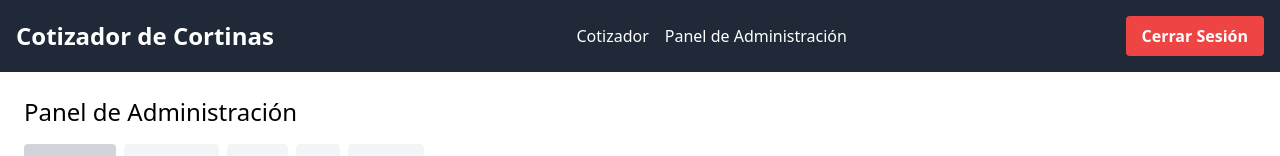
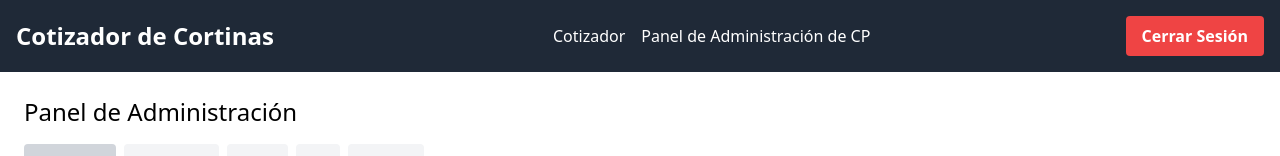
Before and after one commit to heydn/cotizacion-cortinas, a React (Create React App) app: page /admin in a window 1280 px wide. Shown: the top 156 px of the page. Built offline with nearby package versions, Linux system fonts and the light colour scheme; no server answers; the database is empty; sample sign-in values are in the browser's storage.

Commit message:
cambios titulos

```diff
--- a/src/components/NavBar.js
+++ b/src/components/NavBar.js
@@ -61,7 +61,7 @@ function NavBar() {
           to="/admin"
           className="text-white hover:underline"
         >
-          Panel de Administración
+          Panel de Administración de CP
         </Link>
       </div>
 
```
